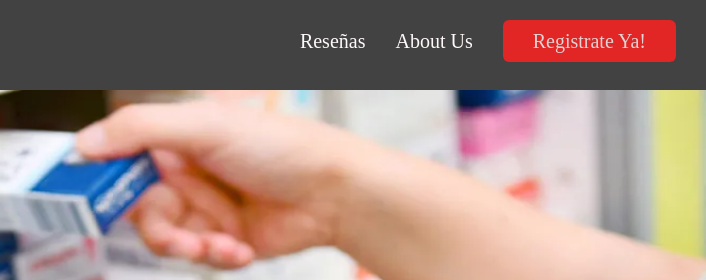
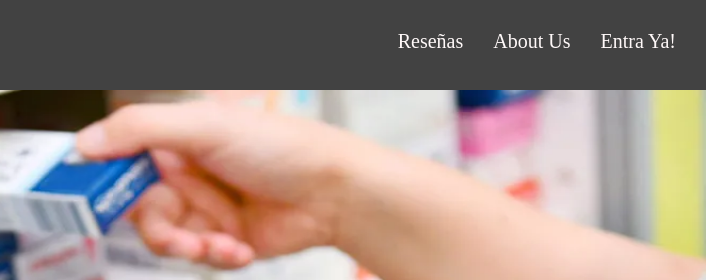
Before and after one commit to SebCordova/LandingPage, a plain HTML site: page index.html in a window 1280 px wide. Shown: the top 280 px of the page, 574-1280 px from the left. Drawn offline with Linux system fonts and the light colour scheme.

Commit message:
Update index.html

```diff
--- a/index.html
+++ b/index.html
@@ -304,7 +304,7 @@
         <div class="secciones">
             <a href="#Reseña">Reseñas </a>
             <a href="#AboutUs">About Us</a>
-            <a href="#Registro">Registrate Ya!</a>
+            <a href="http://localhost:4200/">Entra Ya!</a>
         </div>
     </header>
 
```
